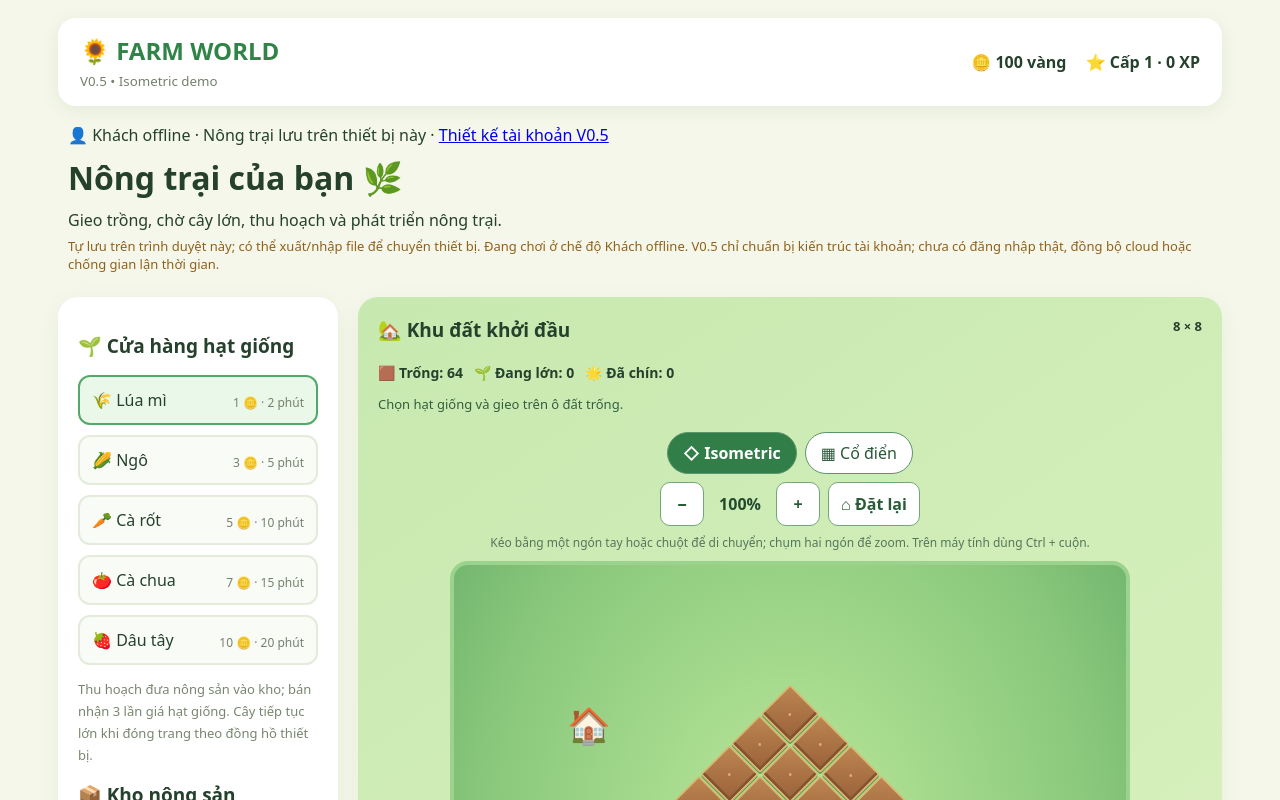
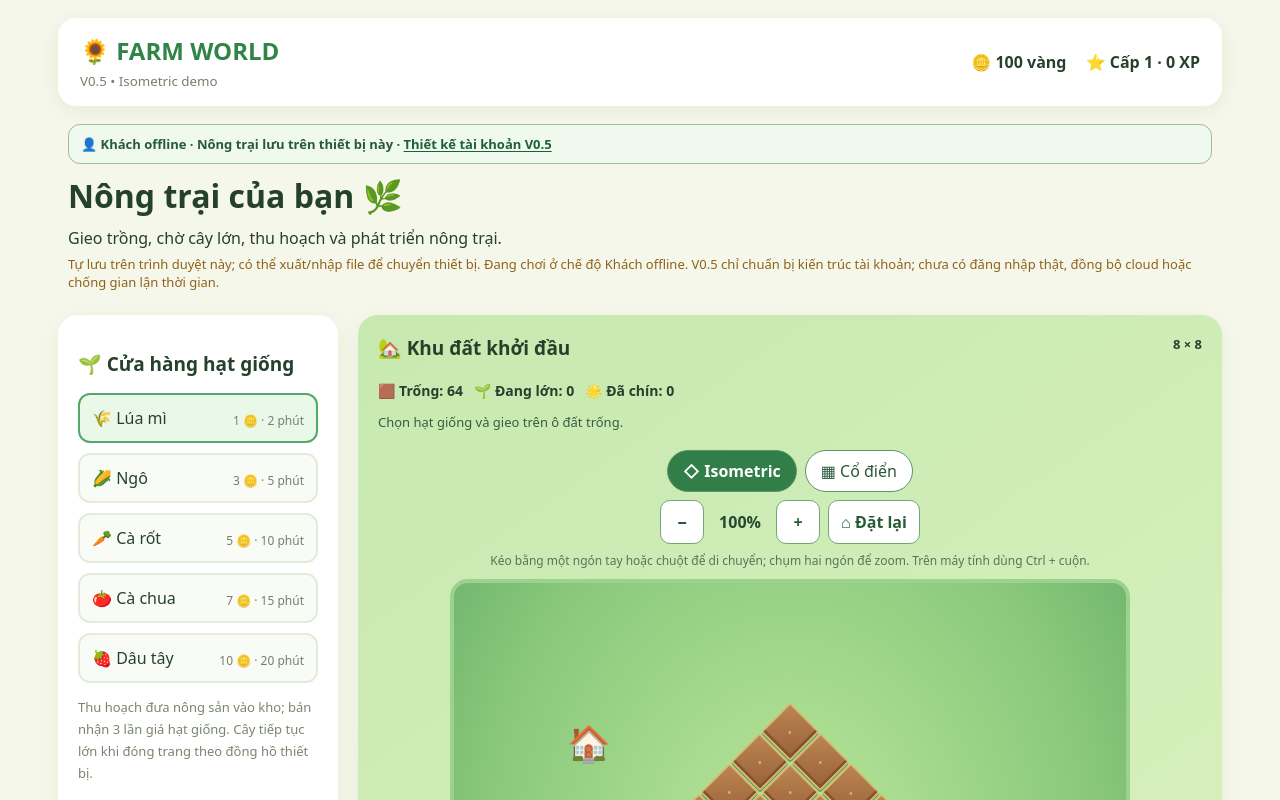
Before and after one commit to tradoanson/farm-world, a Next.js app: page / in a window 1280 px wide. Shown: the top 800 px of the page. Built offline with nearby package versions, Linux system fonts and the light colour scheme.

Commit message:
Style V0.5 guest mode disclosure

```diff
--- a/app/style.css
+++ b/app/style.css
@@ -138,3 +138,7 @@ button{font:inherit}
 .inventory-item button:disabled,.quest button:disabled{opacity:.45;cursor:not-allowed}
 .inventory-item button:focus-visible,.quest button:focus-visible{outline:3px solid #225f9c}
 @media(max-width:800px){.inventory-item,.quest{font-size:13px}.inventory-item button,.quest button{min-height:44px}}
+
+/* V0.5 transparent offline account state */
+.account-status{display:block;padding:10px 12px;border:1px solid #9dbca1;border-radius:12px;background:#f0f9ed;font-size:13px;font-weight:650;color:#28583a}
+.account-status a{color:#1c6038;text-decoration:underline;text-underline-offset:2px}
```
